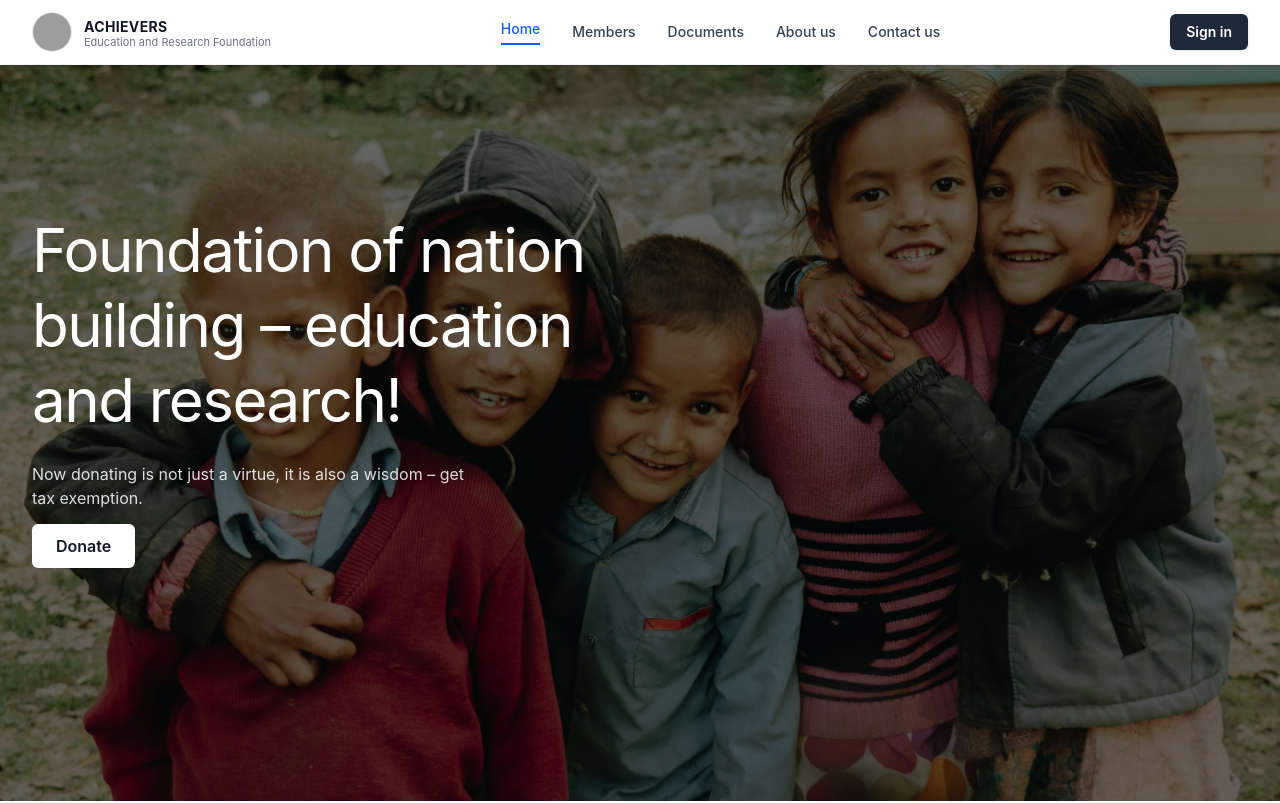
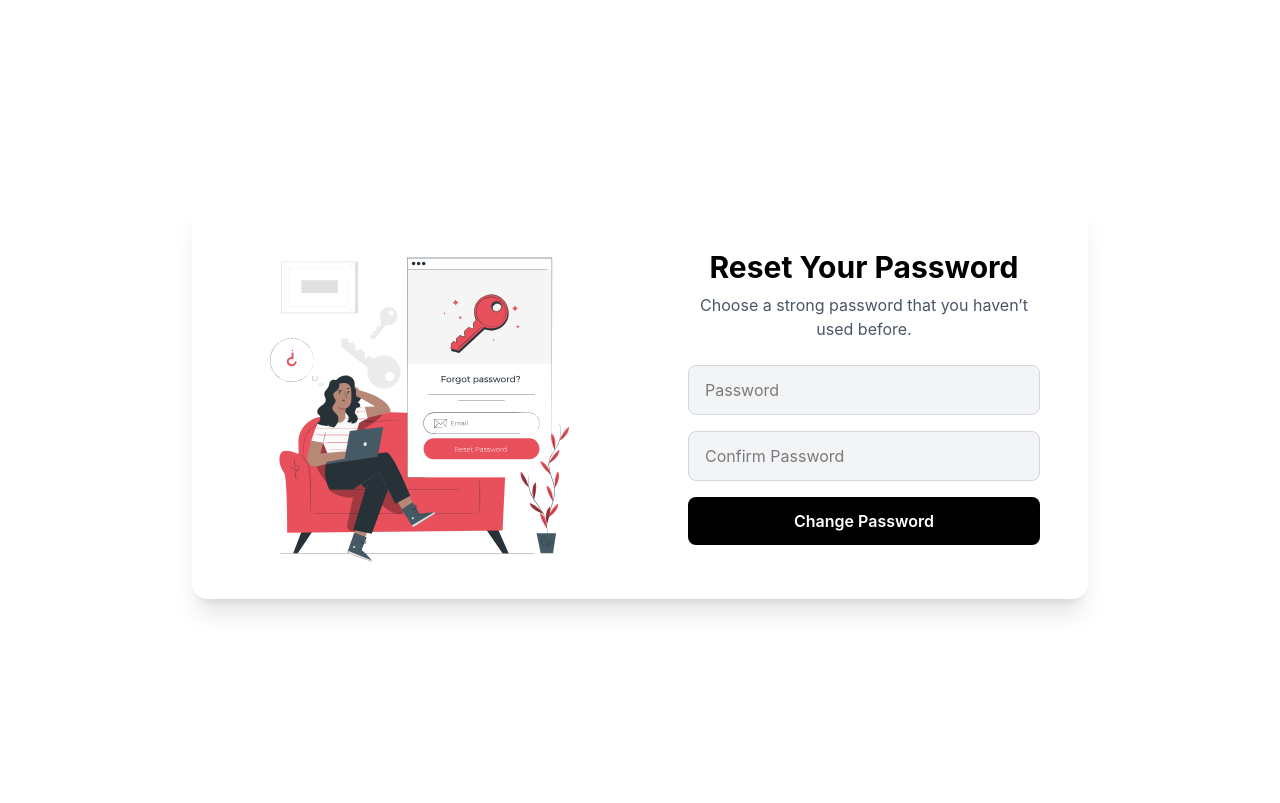
Before and after one commit to jaiksaini/Achievers-Foundation, a React (Vite) app in the folder frontend/: page /new-password in a window 1280 px wide. Before the commit this address led to /. Shown: the top 803 px of the page. Built offline with nearby package versions, Linux system fonts and the light colour scheme; grey boxes are pictures that could not be loaded.

Commit message:
final me bhi final

```diff
--- a/frontend/package.json
+++ b/frontend/package.json
@@ -14,6 +14,7 @@
     "@tailwindcss/vite": "^4.1.12",
     "axios": "^1.11.0",
     "js-cookie": "^3.0.5",
+    "lucide-react": "^0.544.0",
     "react": "^19.1.1",
     "react-dom": "^19.1.1",
     "react-hot-toast": "^2.6.0",
--- a/frontend/src/App.jsx
+++ b/frontend/src/App.jsx
@@ -40,6 +40,7 @@ import LoginAsMember from "./pages/LoginAsMember";
 import { useAuthStore } from "./store/useAuthStore";
 import ResetPassword from "./pages/AuthPages/ResetPassword";
 import CodeRecived from "./pages/AuthPages/CodeRecived";
+import NewPassword from "./pages/AuthPages/NewPassword";
 
 const App = () => {
   const { checkAuth } = useAuthStore();
@@ -95,6 +96,7 @@ const App = () => {
         <Route path="verify-email" element={<EmailVerification />} />
         <Route path="reset-password" element={<ResetPassword />} />
         <Route path="code-recived" element={<CodeRecived />} />
+        <Route path="new-password" element={<NewPassword/>} />
       </>
     )
   );
--- a/frontend/src/assets/assets.js
+++ b/frontend/src/assets/assets.js
@@ -9,6 +9,7 @@ import Director from "./Director.jpeg";
 import Founder from "./Founder.jpeg";
 const logo = "/logo.png";
 import ForgetPassword_img from "./ForgetPassword_img.svg";
+import EnterMail_img from "./EnterMail_img.svg";
 
 const assets = {
   homeBg,
@@ -22,6 +23,7 @@ const assets = {
   Director,
   Founder,
   ForgetPassword_img,
+  EnterMail_img,
 };
 
 export default assets;
--- /dev/null
+++ b/frontend/src/pages/AuthPages/NewPassword.jsx
@@ -0,0 +1,95 @@
+import React, { useState } from "react";
+import assets from "../../assets/assets";
+import { useAuthStore } from "../../store/useAuthStore";
+import { useNavigate, useParams } from "react-router-dom";
+import { Loader2 } from "lucide-react"
+
+const NewPassword = () => {
+  const { id, token } = useParams(); // Extract id and token from URL params
+  const navigate = useNavigate();
+
+  const [formData, setFormData] = useState({
+    password: "",
+    confirmPassword: "",
+  });
+
+  const { newPassword, setnewPassword } = useAuthStore();
+
+  const handleSubmit = async (e) => {
+    e.preventDefault();
+    if (!formData.password || !formData.confirmPassword) {
+      return alert("Both fields are required!");
+    }
+
+    // Ensure passwords match
+    if (formData.password !== formData.confirmPassword) {
+      return alert("Passwords do not match!");
+    }
+
+    newPassword(id, token, formData)
+    // Navigate to login page after successful password reset
+    navigate("/login");
+  };
+
+  return (
+    <div className="w-full min-h-screen flex items-center justify-center bg-HomeBgColor p-6">
+      <div className="max-w-4xl w-full bg-white/90 backdrop-blur-lg shadow-xl rounded-2xl overflow-hidden grid grid-cols-1 lg:grid-cols-2">
+        {/* Left: Image Section */}
+        <div className="hidden lg:flex items-center justify-center p-6">
+          <img
+           src={assets.EnterMail_img}
+            className="w-full h-auto max-h-[350px] object-contain"
+            alt="Reset Password"
+          />
+        </div>
+
+        {/* Right: Form Section */}
+        <div className="p-8 lg:p-12 flex flex-col items-center text-center">
+          <h3 className="text-3xl font-bold text-black">Reset Your Password</h3>
+          <p className="text-sm sm:text-base text-gray-600 mt-2">
+            Choose a strong password that you haven’t used before.
+          </p>
+
+          <form onSubmit={handleSubmit} className="w-full mt-6">
+              <input
+                type="password"
+                placeholder="Password"
+                className="w-full py-3 px-4 mb-4 bg-gray-100 border border-gray-300 rounded-lg focus:outline-none focus:ring-2 focus:ring-blue-500"
+                required
+                value={formData.password}
+                onChange={(e) =>
+                  setFormData({ ...formData, password: e.target.value })
+                }
+              />
+              <input
+                type="password"
+                placeholder="Confirm Password"
+                className="w-full py-3 px-4 mb-4 bg-gray-100 border border-gray-300 rounded-lg focus:outline-none focus:ring-2 focus:ring-blue-500"
+                required
+                value={formData.confirmPassword}
+                onChange={(e) =>
+                  setFormData({ ...formData, confirmPassword: e.target.value })
+                }
+              />
+              <button
+                type="submit"
+                className="w-full  bg-black hover:bg-[#434444] text-white font-semibold py-3 rounded-lg flex items-center justify-center transition " disabled={setnewPassword}
+              >
+                {setnewPassword ? (
+                  <>
+                    <Loader2 className="h-5 w-5 animate-spin" />
+                    Loading...
+                  </>
+                ) : (
+                  "Change Password"
+                )}
+              </button>
+
+          </form>
+        </div>
+      </div>
+    </div>
+  );
+};
+
+export default NewPassword;
```
Also changed, not shown: frontend/src/assets/EnterMail_img.svg (added), 1 other file (tests, documents, lock files or other folders).
